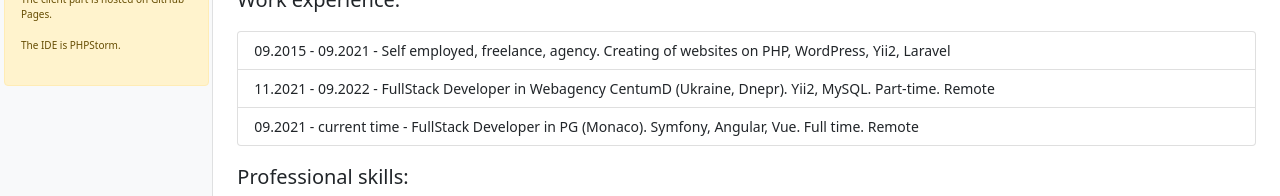
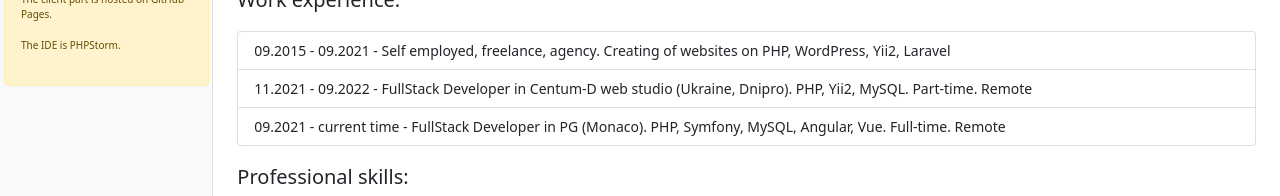
Before and after one commit to Yurij2015/yurij2015.github.io, a Vue app: page / in a window 1280 px wide. Shown: the part 487-683 px from the top of the page. Built offline with nearby package versions, Linux system fonts and the light colour scheme.

Commit message:
change description, add github link to projects page

```diff
--- a/src/pages/Dashboard.vue
+++ b/src/pages/Dashboard.vue
@@ -34,10 +34,10 @@
           freelance, agency. Creating of websites on PHP, WordPress, Yii2, Laravel
         </button>
         <button type="button" class="list-group-item list-group-item-action">11.2021 - 09.2022 - FullStack Developer in
-          Webagency CentumD (Ukraine, Dnepr). Yii2, MySQL. Part-time. Remote
+          Centum-D web studio (Ukraine, Dnipro). PHP, Yii2, MySQL. Part-time. Remote
         </button>
         <button type="button" class="list-group-item list-group-item-action">09.2021 - current time - FullStack
-          Developer in PG (Monaco). Symfony, Angular, Vue. Full time. Remote
+          Developer in PG (Monaco). PHP, Symfony, MySQL, Angular, Vue. Full-time. Remote
         </button>
       </div>
       <p class="lead mt-3">Professional skills:</p>
--- a/src/pages/projects/Projects.vue
+++ b/src/pages/projects/Projects.vue
@@ -2,7 +2,12 @@
   <div class="pt-3 pb-2 mb-3 border-bottom">
     <router-link to="/project-create" class="btn btn-sm btn-outline-primary" v-show="false">Add a project</router-link>
   </div>
-  <h2>List of projects</h2>
+  <h2>Some of the projects I have worked on
+    <sub class="ml-2 sub-text">
+      More projects on the
+      <a href="https://github.com/Yurij2015" target="_blank">GitHub</a>
+    </sub>
+  </h2>
   <div class="table-responsive">
     <table class="table table-striped table-sm">
       <thead>
@@ -65,4 +70,10 @@ export default {
 a {
   text-decoration: none;
 }
+
+.sub-text {
+  color: #125688;
+  font-size: 12px;
+  margin-left: 5px;;
+}
 </style>
```
